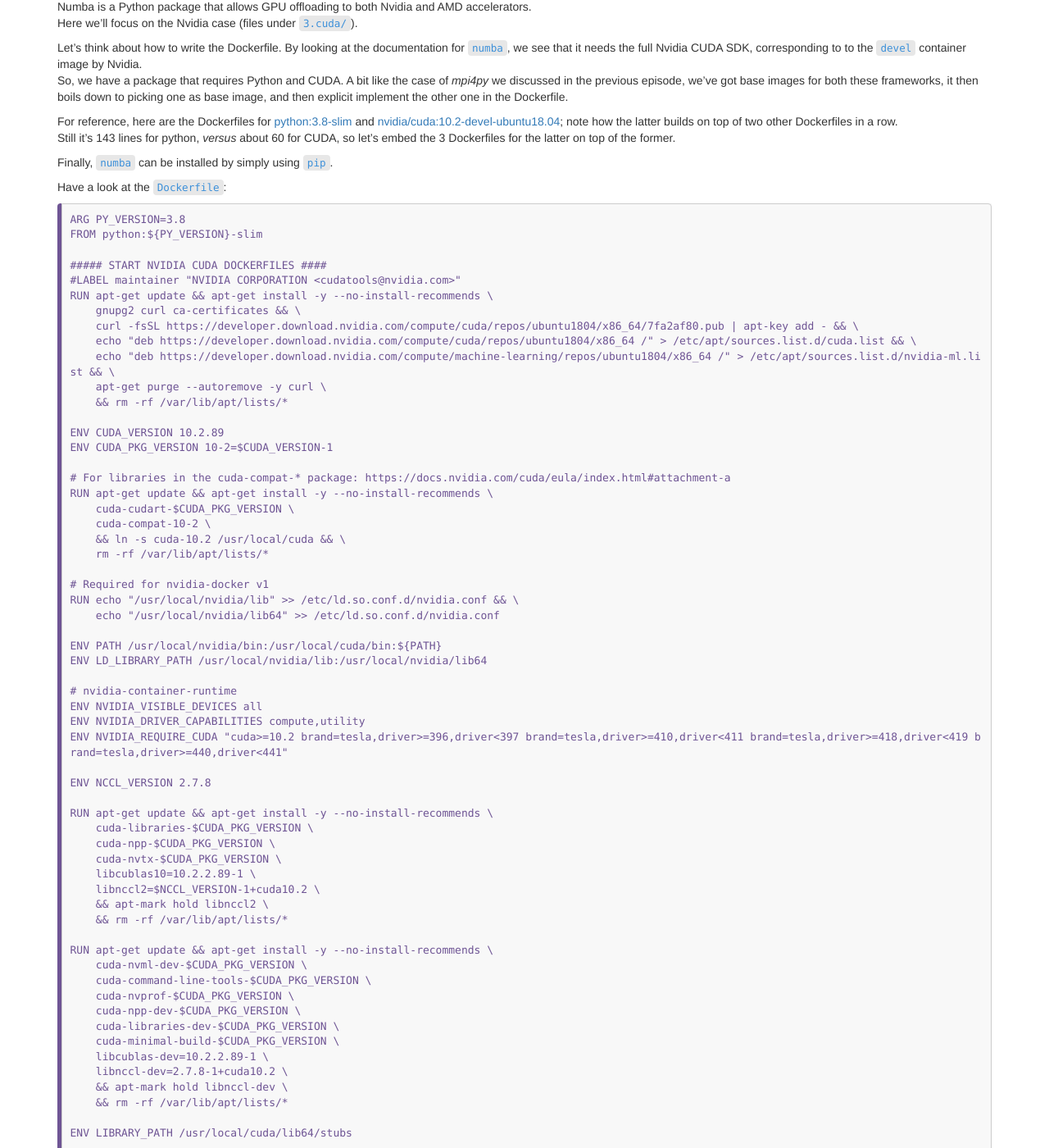
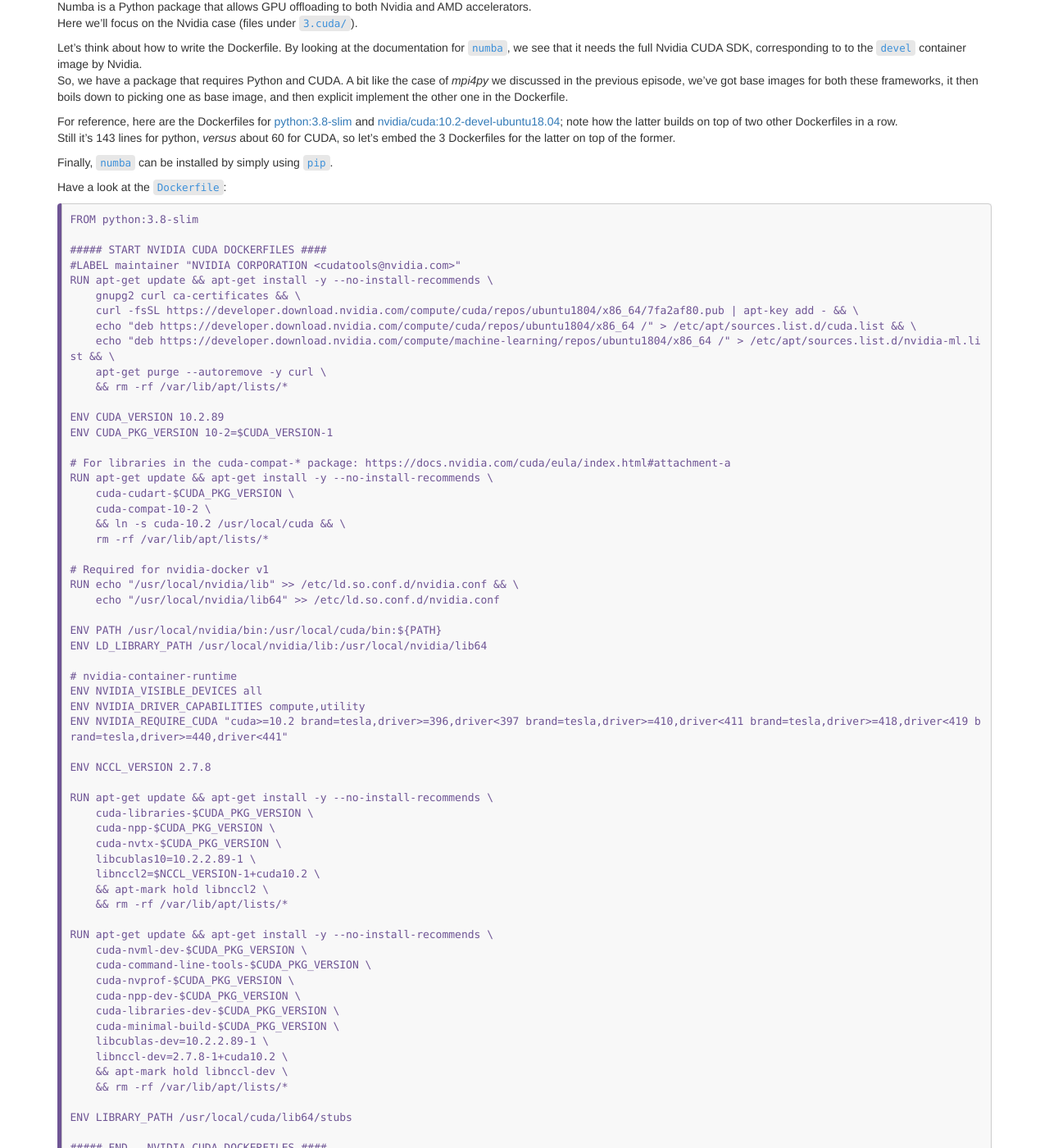
Before and after one commit to PawseySC/containers-astro-python-workshop, a Jekyll site: the page built from _episodes/3.hpc.md, in a window 1280 px wide and 1400 px high, scrolled down 9738 px. Shown: the whole window at 82% size. Built offline with Jekyll 4.4.1, drawn with Linux system fonts in a browser that asks for light colours; some of the changed text lies outside the part shown.

Commit message:
fix to eps 3x

````diff
--- a/_episodes/3.hpc.md
+++ b/_episodes/3.hpc.md
@@ -411,7 +411,7 @@
 We can again use `ldd` to inspect library linking:
 
 ```
-$ singularity exec m2_latest.sif find /usr -name "h5py*"
+$ singularity exec -e m2_latest.sif find /usr -name "h5py*"
 ```
 {: .bash}
 
@@ -424,7 +424,7 @@
 {: .output}
 
 ```
-$ singularity exec m2_latest.sif ls /usr/local/lib/python3.8/site-packages/h5py
+$ singularity exec -e m2_latest.sif ls /usr/local/lib/python3.8/site-packages/h5py
 ```
 {: .bash}
 
@@ -441,7 +441,7 @@
 {: .output}
 
 ```
-$ singularity exec m2_latest.sif ldd /usr/local/lib/python3.8/site-packages/h5py/h5.cpython-38-x86_64-linux-gnu.so
+$ singularity exec -e m2_latest.sif ldd /usr/local/lib/python3.8/site-packages/h5py/h5.cpython-38-x86_64-linux-gnu.so
 ```
 {: .bash}
 
@@ -526,8 +526,7 @@
 Have a look at the `Dockerfile`:
 
 ```
-ARG PY_VERSION=3.8
-FROM python:${PY_VERSION}-slim
+FROM python:3.8-slim
 
 ##### START NVIDIA CUDA DOCKERFILES ####
 #LABEL maintainer "NVIDIA CORPORATION <cudatools@nvidia.com>"
````
Also changed, not shown: _episodes/1.intro.md (+2 -3 lines), _episodes/2.build.md (+6 -4 lines).
